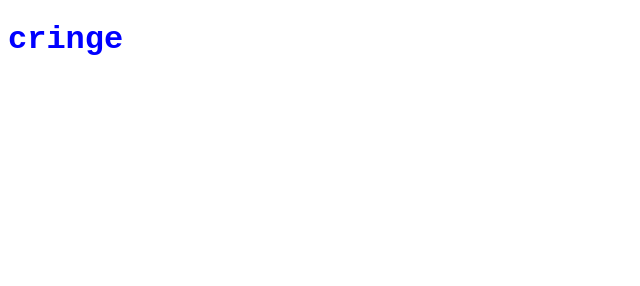
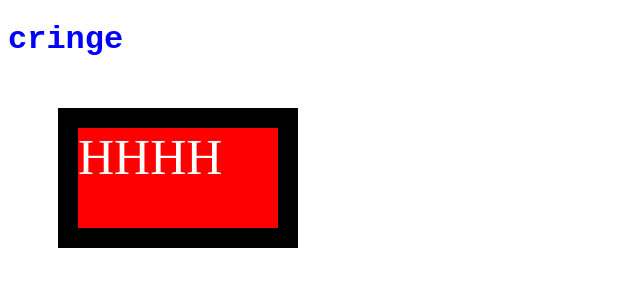
Before and after one commit to saiyaman28/test, a plain HTML site: page index.html in a window 1280 px wide. Shown: the whole page, without its empty margins (0-640 px from the left). Drawn offline with Linux system fonts and the light colour scheme.

Commit message:
added div and styled it

```diff
--- a/index.html
+++ b/index.html
@@ -10,5 +10,7 @@
 
     <h1>cringe</h1>
 
+    <div class="HHHH">HHHH</div>
+
 </body>
 </html>
--- a/style.css
+++ b/style.css
@@ -2,3 +2,19 @@ h1{
     color: blue;
     font-family: 'Courier New', Courier, monospace;
 }
+
+.HHHH{
+    background-color: red;
+    height: 100px;
+    width: 200px;
+    font-size: 50px;
+    margin-top: 50px;
+    margin-left: 50px;
+    color: white;
+    border: solid black 20px;
+
+
+
+
+
+}
```
